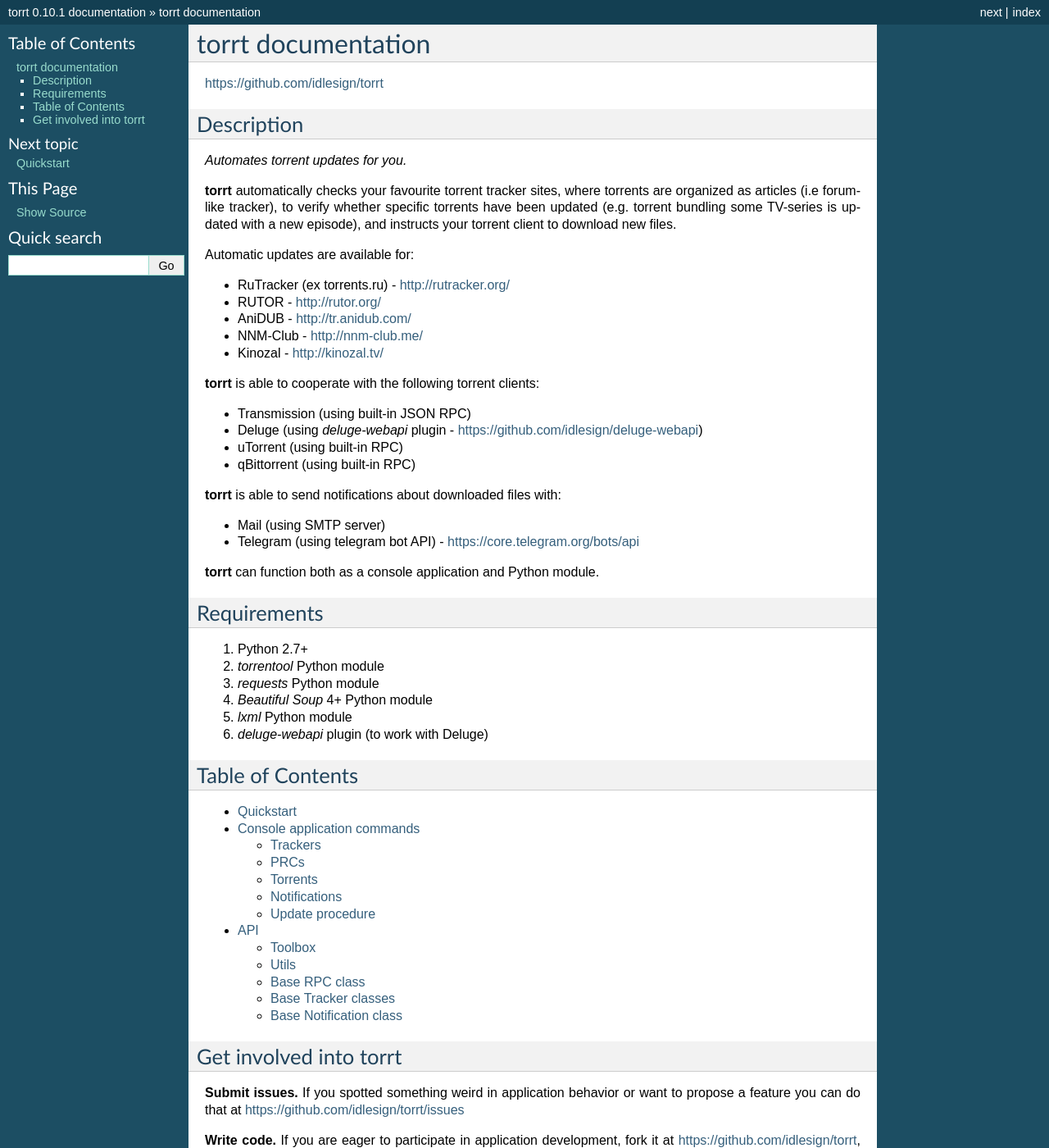
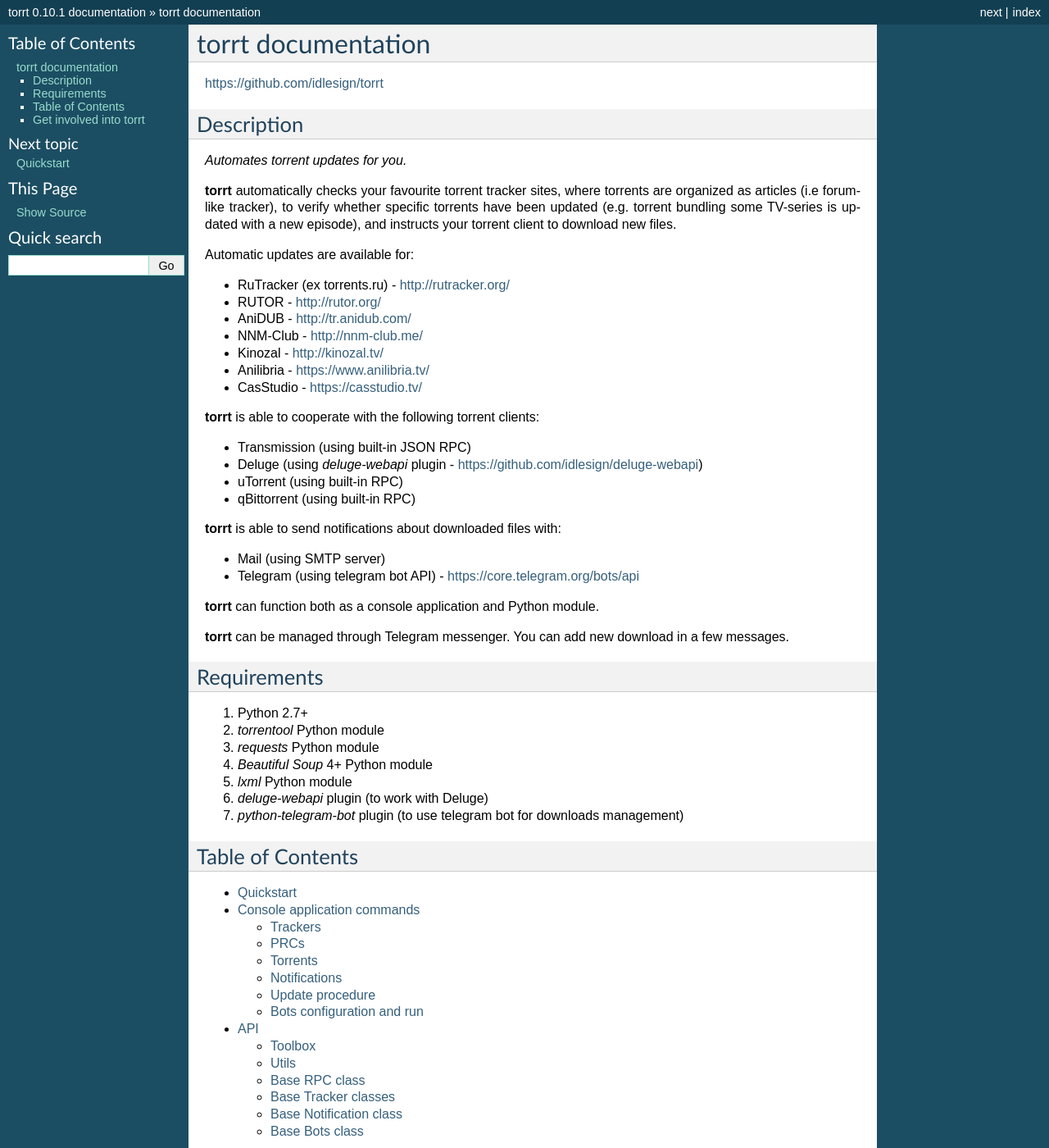
Before and after one commit to idlesign/torrt, a Sphinx documentation site: the page built from docs/source/index.rst, in a window 1280 px wide and 1400 px high. Shown: the whole window at 82% size. Built offline with Sphinx 7.4.7, drawn with Linux system fonts in a browser that asks for light colours.

Commit message:
Telegram bot. Documentation.

```diff
--- a/docs/source/commands.rst
+++ b/docs/source/commands.rst
@@ -52,6 +52,12 @@
 * **set_walk_interval** - Sets an interval *in hours* between consecutive torrent updates checks
 
 
+Bots configuration and run
+--------------------------
+
+* **configure_bot** - Sets bot settings (token and users allowed to add torrents)
+
+* **run_bots** - Run bot processes. Note that this command starts process that never ends.
 
 .. note::
 
--- a/docs/source/index.rst
+++ b/docs/source/index.rst
@@ -20,6 +20,8 @@
 * AniDUB - http://tr.anidub.com/
 * NNM-Club - http://nnm-club.me/
 * Kinozal - http://kinozal.tv/
+* Anilibria - https://www.anilibria.tv/
+* CasStudio - https://casstudio.tv/
 
 **torrt** is able to cooperate with the following torrent clients:
 
@@ -36,6 +38,8 @@
 
 **torrt** can function both as a console application and Python module.
 
+**torrt** can be managed through Telegram messenger. You can add new download in a few messages.
+
 
 Requirements
 ------------
@@ -46,6 +50,7 @@
 4. `Beautiful Soup` 4+ Python module
 5. `lxml` Python module
 6. `deluge-webapi` plugin (to work with Deluge)
+7. `python-telegram-bot` plugin (to use telegram bot for downloads management)
 
 
 Table of Contents
```
Also changed, not shown: docs/source/toolbox.rst (+9 -0 lines), 1 other file.
